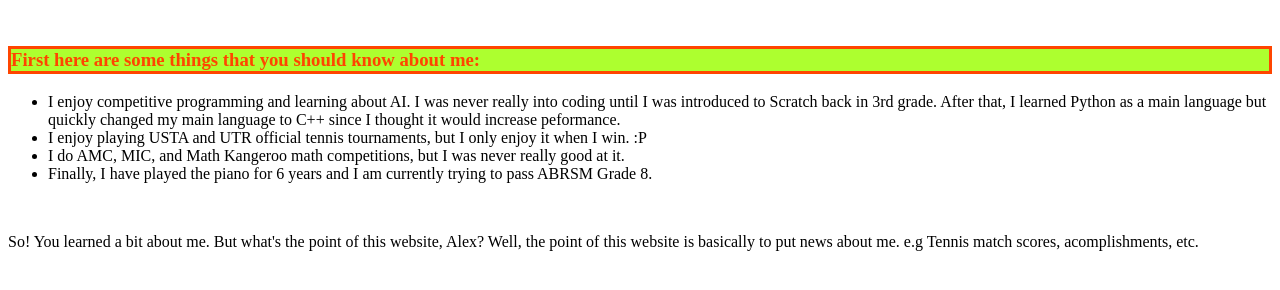
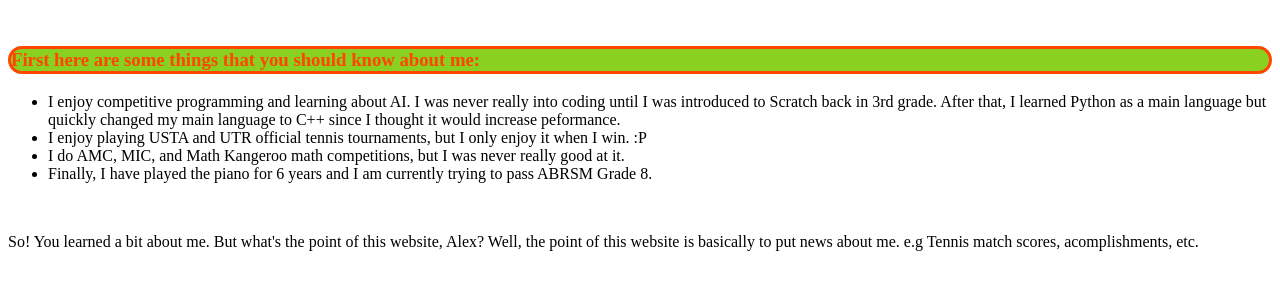
Before and after one commit to Alexguy234/alexsui, a plain HTML site: page docs/index.html in a window 1280 px wide. Shown: the part 138-428 px from the top of the page. Drawn offline with Linux system fonts and the light colour scheme.

Commit message:
Update style.css
Yeah uh huh

```diff
--- a/docs/style.css
+++ b/docs/style.css
@@ -9,6 +9,7 @@ body{
 }
 h3{
     color: orangered;
-    background-color: greenyellow;
-    border-style:solid;
+    background-color: rgb(137, 208, 32);
+    border-style: solid;
+    border-radius: 100px;
 }
```
